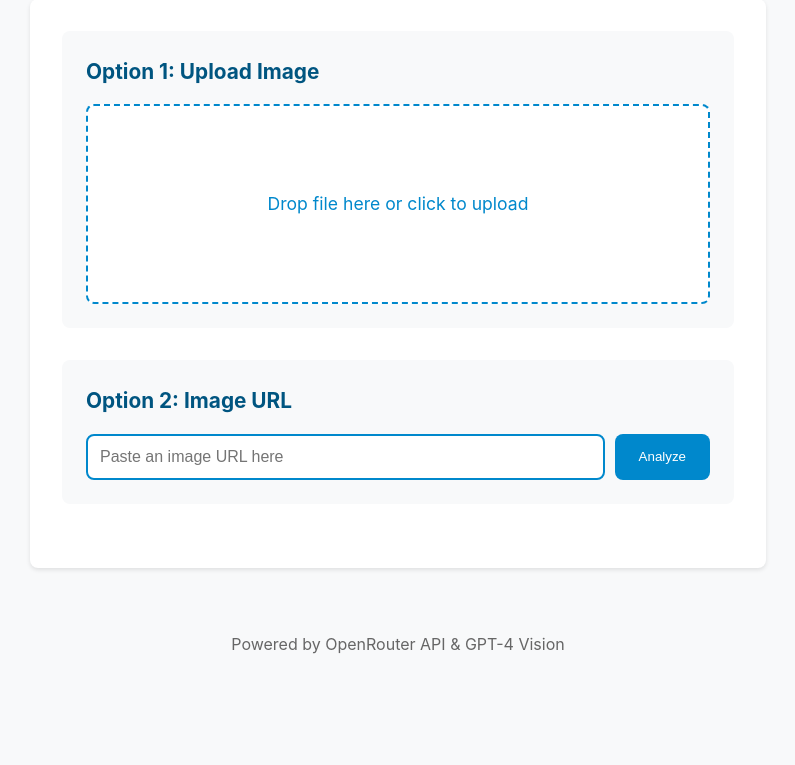
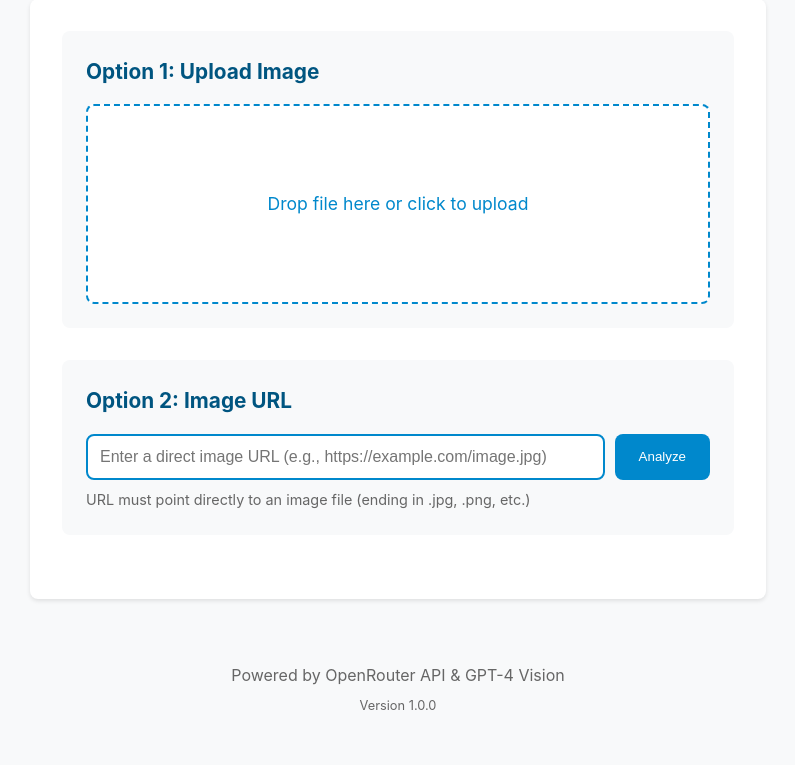
Before and after one commit to MLeys/hotdog_classifier, a Flask app: page / in a window 1280 px wide. Shown: the part 189-954 px from the top of the page, without its empty margins (242-1037 px from the left). Before the commit the page ends 843 px from the top, so only its background shows below. Run offline with Flask 3, Linux system fonts and the light colour scheme.

Commit message:
updating handling urls, ui changes

```diff
--- a/app.py
+++ b/app.py
@@ -1,5 +1,6 @@
 """
-Main Flask application for the Hotdog Classifier.
+Main Flask application for the Hotdog Classifier web interface.
+Handles routes, image uploads, and URL classification requests.
 """
 
 import os
@@ -8,7 +9,11 @@ from flask import Flask, render_template, request, jsonify
 from werkzeug.utils import secure_filename
 from src.classifier import HotdogClassifier
 from src.utils.logger import setup_logger
-from src.utils.image_utils import cleanup_image, is_valid_url, download_image
+from src.utils.image_utils import (
+    is_valid_url,
+    download_image,
+    cleanup_image
+)
 import src.config as config
 
 # Initialize Flask application
@@ -16,10 +21,10 @@ app = Flask(__name__)
 logger = setup_logger(__name__)
 
 # Configure upload folder
-if not os.path.exists(config.UPLOAD_FOLDER):
-    os.makedirs(config.UPLOAD_FOLDER)
+upload_dir = Path(config.UPLOAD_FOLDER)
+upload_dir.mkdir(exist_ok=True)
 
-app.config['UPLOAD_FOLDER'] = config.UPLOAD_FOLDER
+app.config['UPLOAD_FOLDER'] = str(upload_dir)
 app.config['MAX_CONTENT_LENGTH'] = config.MAX_CONTENT_LENGTH
 
 # Initialize classifier
@@ -35,7 +40,7 @@ def index():
 def classify_image():
     """
     Handle image classification requests.
-    Accepts either file uploads or image URLs.
+    Accepts both file uploads and image URLs.
     """
     logger.info("Received classification request")
 
@@ -50,12 +55,26 @@ def classify_image():
                 return jsonify({'error': 'Invalid URL provided'}), 400
 
             try:
-                # Classify directly from URL
-                result = classifier.classify_image(image_url)
-                logger.info(f"URL classification result: {result}")
-                return jsonify({
-                    'result': 'Hotdog! 🌭' if result else 'Not Hotdog! ❌'
-                })
+                # Download and classify image from URL
+                image_data = download_image(image_url)
+
+                # Save temporarily
+                temp_path = Path(app.config['UPLOAD_FOLDER']) / 'temp_url_image.jpg'
+                with open(temp_path, 'wb') as f:
+                    f.write(image_data)
+
+                try:
+                    # Classify image
+                    result = classifier.classify_image(temp_path)
+                    logger.info(f"URL classification result: {result}")
+
+                    return jsonify({
+                        'result': 'Hotdog! 🌭' if result else 'Not Hotdog! ❌'
+                    })
+
+                finally:
+                    # Clean up temporary file
+                    cleanup_image(temp_path)
 
             except Exception as e:
                 logger.error(f"Error processing URL: {str(e)}")
@@ -74,9 +93,10 @@ def classify_image():
                 return jsonify({'error': 'Invalid file type'}), 400
 
             try:
-                # Save file temporarily
+                # Save and process file
                 filename = secure_filename(file.filename)
                 filepath = Path(app.config['UPLOAD_FOLDER']) / filename
+
                 logger.debug(f"Saving uploaded file to: {filepath}")
                 file.save(filepath)
 
@@ -93,7 +113,7 @@ def classify_image():
                 return jsonify({'error': f'Error processing file: {str(e)}'}), 500
 
             finally:
-                # Clean up temporary file
+                # Clean up uploaded file
                 cleanup_image(filepath)
 
         else:
--- a/static/css/style.css
+++ b/static/css/style.css
@@ -1,3 +1,4 @@
+/* Variables */
 :root {
     --primary-color: #0088cc;
     --secondary-color: #005580;
@@ -10,7 +11,7 @@
     --box-shadow: 0 2px 4px rgba(0, 0, 0, 0.1);
 }
 
-/* Base styles */
+/* Reset and Base Styles */
 * {
     margin: 0;
     padding: 0;
@@ -25,13 +26,14 @@ body {
     min-height: 100vh;
 }
 
+/* Layout */
 .container {
     max-width: 800px;
     margin: 0 auto;
     padding: 2rem;
 }
 
-/* Header styles */
+/* Header Styles */
 .header {
     text-align: center;
     margin-bottom: 3rem;
@@ -48,7 +50,7 @@ body {
     color: #666;
 }
 
-/* Main content sections */
+/* Main Content */
 .main-content {
     background: white;
     padding: 2rem;
@@ -56,11 +58,18 @@ body {
     box-shadow: var(--box-shadow);
 }
 
+/* Input Section Styles */
+.input-section {
+    display: flex;
+    flex-direction: column;
+    gap: 2rem;
+    margin-bottom: 2rem;
+}
+
 .upload-section,
 .url-section {
-    margin-bottom: 2rem;
+    background: var(--background-color);
     padding: 1.5rem;
-    background: var(--background-color);
     border-radius: var(--border-radius);
 }
 
@@ -70,7 +79,7 @@ h2 {
     color: var(--secondary-color);
 }
 
-/* Drop zone styles */
+/* Drop Zone Styles */
 .drop-zone {
     width: 100%;
     height: 200px;
@@ -101,7 +110,7 @@ h2 {
     font-size: 1.1rem;
 }
 
-/* URL input styles */
+/* URL Input Styles */
 .url-form {
     width: 100%;
 }
@@ -109,6 +118,7 @@ h2 {
 .url-input-group {
     display: flex;
     gap: 10px;
+    margin-bottom: 0.5rem;
 }
 
 .url-input {
@@ -133,7 +143,14 @@ h2 {
     background-color: var(--secondary-color);
 }
 
-/* Preview styles */
+.url-help {
+    color: #666;
+    font-size: 0.9em;
+    display: block;
+    margin-top: 0.5rem;
+}
+
+/* Preview Styles */
 .preview-container {
     margin: 2rem 0;
     text-align: center;
@@ -153,7 +170,7 @@ h2 {
     margin: 0 auto;
 }
 
-/* Result styles */
+/* Result Styles */
 .result-container {
     margin: 2rem 0;
     text-align: center;
@@ -167,7 +184,7 @@ h2 {
     font-weight: bold;
 }
 
-/* Loading spinner */
+/* Loading Spinner */
 .loading-spinner {
     text-align: center;
     margin: 2rem 0;
@@ -189,7 +206,7 @@ h2 {
     100% { transform: rotate(360deg); }
 }
 
-/* Error styles */
+/* Error Styles */
 .error-container {
     margin: 1rem 0;
     text-align: center;
@@ -203,7 +220,7 @@ h2 {
     border: 1px solid var(--error-color);
 }
 
-/* Footer styles */
+/* Footer Styles */
 .footer {
     text-align: center;
     margin-top: 3rem;
@@ -211,12 +228,17 @@ h2 {
     color: #666;
 }
 
-/* Utility classes */
+.version {
+    font-size: 0.8em;
+    margin-top: 0.5rem;
+}
+
+/* Utility Classes */
 .hidden {
     display: none !important;
 }
 
-/* Responsive design */
+/* Responsive Design */
 @media (max-width: 768px) {
     .container {
         padding: 1rem;
@@ -237,4 +259,12 @@ h2 {
     .url-submit {
         width: 100%;
     }
+
+    .preview-container {
+        margin: 1rem 0;
+    }
+
+    #image-preview {
+        max-height: 300px;
+    }
 }
--- a/static/js/main.js
+++ b/static/js/main.js
@@ -1,12 +1,14 @@
 /**
  * Main JavaScript file for the Hotdog Classifier application.
- * Handles file uploads, drag and drop, and API interactions.
+ * Handles file uploads, URL inputs, and API interactions.
  */
 
 document.addEventListener('DOMContentLoaded', () => {
     // DOM Elements
     const dropZone = document.querySelector('.drop-zone');
     const fileInput = dropZone.querySelector('.drop-zone__input');
+    const urlForm = document.getElementById('url-form');
+    const urlInput = document.getElementById('url-input');
     const previewContainer = document.getElementById('preview-container');
     const imagePreview = document.getElementById('image-preview');
     const resultContainer = document.getElementById('result-container');
@@ -16,7 +18,7 @@ document.addEventListener('DOMContentLoaded', () => {
     const errorText = document.getElementById('error-text');
 
     /**
-     * Show error message
+     * Show error message with auto-hide
      * @param {string} message - Error message to display
      */
     function showError(message) {
@@ -37,112 +39,152 @@ document.addEventListener('DOMContentLoaded', () => {
     }
 
     /**
-     * Handle file input change event
+     * Update preview image
+     * @param {string} src - Image source (URL or Data URL)
      */
+    function updatePreview(src) {
+        previewContainer.classList.remove('hidden');
+        imagePreview.src = src;
+        imagePreview.onload = () => {
+            previewContainer.scrollIntoView({ behavior: 'smooth' });
+        };
+        imagePreview.onerror = () => {
+            showError('Failed to load image preview');
+            previewContainer.classList.add('hidden');
+        };
+    }
+
+    /**
+     * Validate image URL format
+     * @param {string} url - URL to validate
+     * @returns {boolean} - True if valid image URL
+     */
+    function isValidImageUrl(url) {
+        return /^https?:\/\/.+\.(jpg|jpeg|png|gif|webp)$/i.test(url);
+    }
+
+    /**
+     * Classify image and handle response
+     * @param {FormData} formData - Form data containing file or URL
+     */
+    async function classifyImage(formData) {
+        try {
+            loadingSpinner.classList.remove('hidden');
+            resultContainer.classList.add('hidden');
+
+            const response = await fetch('/classify', {
+                method: 'POST',
+                body: formData
+            });
+
+            const data = await response.json();
+
+            if (!response.ok) {
+                throw new Error(data.error || 'Classification failed');
+            }
+
+            loadingSpinner.classList.add('hidden');
+            resultContainer.classList.remove('hidden');
+            resultText.textContent = data.result;
+            resultText.style.color = data.result.includes('Hotdog') ?
+                'var(--success-color)' : 'var(--error-color)';
+
+        } catch (error) {
+            loadingSpinner.classList.add('hidden');
+            showError(error.message || 'Error classifying image');
+            console.error('Error:', error);
+        }
+    }
+
+    /**
+     * Handle file selection
+     * @param {File} file - Selected file
+     */
+    function handleFile(file) {
+        resetDisplay();
+
+        if (!file.type.startsWith('image/')) {
+            showError('Please upload an image file!');
+            return;
+        }
+
+        const reader = new FileReader();
+        reader.onload = (e) => {
+            updatePreview(e.target.result);
+
+            const formData = new FormData();
+            formData.append('file', file);
+            classifyImage(formData);
+        };
+        reader.onerror = () => {
+            showError('Error reading file');
+        };
+        reader.readAsDataURL(file);
+    }
+
+    /**
+     * Handle URL submission
+     * @param {string} url - Image URL
+     */
+    async function handleUrl(url) {
+        resetDisplay();
+
+        if (!isValidImageUrl(url)) {
+            showError('Please enter a valid direct image URL');
+            return;
+        }
+
+        try {
+            updatePreview(url);
+
+            const formData = new FormData();
+            formData.append('url', url);
+            await classifyImage(formData);
+
+        } catch (error) {
+            showError('Error processing image URL');
+            console.error('Error:', error);
+        }
+    }
+
+    // File Input Event Listeners
     fileInput.addEventListener('change', (e) => {
         if (fileInput.files.length) {
-            updateThumbnail(fileInput.files[0]);
+            handleFile(fileInput.files[0]);
         }
     });
 
-    /**
-     * Handle click on drop zone
-     */
-    dropZone.addEventListener('click', () => {
-        fileInput.click();
-    });
+    // Drop Zone Event Listeners
+    dropZone.addEventListener('click', () => fileInput.click());
 
-    /**
-     * Handle drag over event
-     */
     dropZone.addEventListener('dragover', (e) => {
         e.preventDefault();
         dropZone.classList.add('drop-zone--over');
     });
 
-    /**
-     * Handle drag leave and drag end events
-     */
     ['dragleave', 'dragend'].forEach((type) => {
         dropZone.addEventListener(type, () => {
             dropZone.classList.remove('drop-zone--over');
         });
     });
 
-    /**
-     * Handle drop event
-     */
     dropZone.addEventListener('drop', (e) => {
         e.preventDefault();
         dropZone.classList.remove('drop-zone--over');
 
         if (e.dataTransfer.files.length) {
-            fileInput.files = e.dataTransfer.files;
-            updateThumbnail(e.dataTransfer.files[0]);
+            handleFile(e.dataTransfer.files[0]);
         }
     });
 
-    /**
-     * Update thumbnail preview and initiate classification
-     * @param {File} file - The uploaded file
-     */
-    function updateThumbnail(file) {
-        resetDisplay();
+    // URL Form Event Listener
+    urlForm.addEventListener('submit', async (e) => {
+        e.preventDefault();
+        const url = urlInput.value.trim();
 
-        // Validate file type
-        if (!file.type.startsWith('image/')) {
-            showError('Please upload an image file!');
-            return;
-        }
+        if (!url) return;
 
-        // Show preview
-        previewContainer.classList.remove('hidden');
-
-        // Create preview
-        const reader = new FileReader();
-        reader.readAsDataURL(file);
-        reader.onload = () => {
-            imagePreview.src = reader.result;
-            uploadAndClassify(file);
-        };
-    }
-
-    /**
-     * Upload and classify the image
-     * @param {File} file - The file to classify
-     */
-    function uploadAndClassify(file) {
-        const formData = new FormData();
-        formData.append('file', file);
-
-        // Show loading spinner
-        loadingSpinner.classList.remove('hidden');
-
-        // Send classification request
-        fetch('/classify', {
-            method: 'POST',
-            body: formData
-        })
-        .then(response => {
-            if (!response.ok) {
-                return response.json().then(data => {
-                    throw new Error(data.error || 'Classification failed');
-                });
-            }
-            return response.json();
-        })
-        .then(data => {
-            loadingSpinner.classList.add('hidden');
-            resultContainer.classList.remove('hidden');
-
-            resultText.textContent = data.result;
-            resultText.style.color = data.result.includes('Hotdog') ?
-                'var(--success-color)' : 'var(--error-color)';
-        })
-        .catch(error => {
-            loadingSpinner.classList.add('hidden');
-            showError(error.message || 'Error classifying image');
-            console.error('Error:', error);
-        });
-    }
+        await handleUrl(url);
+        urlInput.value = ''; // Clear input after submission
+    });
 });
--- a/templates/index.html
+++ b/templates/index.html
@@ -10,6 +10,8 @@
     </header>
 
     <main class="main-content">
+        <!-- Input Methods -->
+        <div class="input-section">
             <!-- File Upload Section -->
             <div class="upload-section">
                 <h2>Option 1: Upload Image</h2>
@@ -28,11 +30,15 @@
                                id="url-input"
                                name="url"
                                class="url-input"
-                           placeholder="Paste an image URL here"
+                               placeholder="Enter a direct image URL (e.g., https://example.com/image.jpg)"
+                               pattern="https?://.*\.(jpg|jpeg|png|webp|gif)$"
+                               title="Please enter a valid image URL"
                                required>
                         <button type="submit" class="url-submit">Analyze</button>
                     </div>
+                    <small class="url-help">URL must point directly to an image file (ending in .jpg, .png, etc.)</small>
                 </form>
+            </div>
         </div>
 
         <!-- Preview Section -->
@@ -62,6 +68,7 @@
 
     <footer class="footer">
         <p>Powered by OpenRouter API & GPT-4 Vision</p>
+        <p class="version">Version 1.0.0</p>
     </footer>
 </div>
 {% endblock %}
```
Also changed, not shown: templates/base.html (+4 -0 lines). Lines whose indentation alone changed are shown as unchanged.
